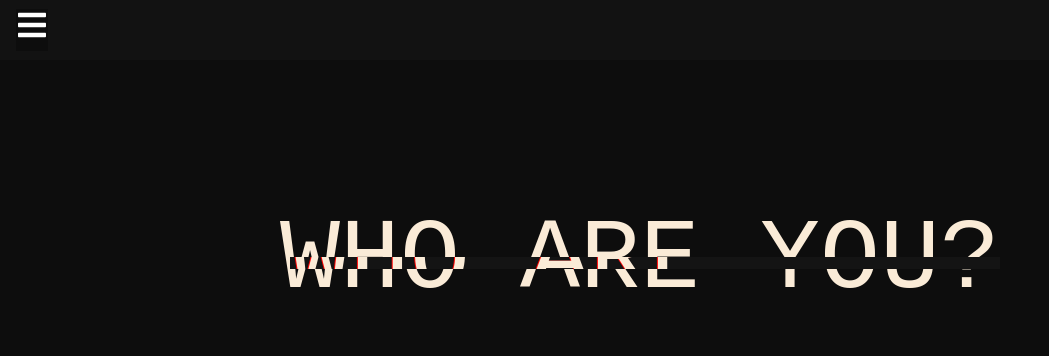
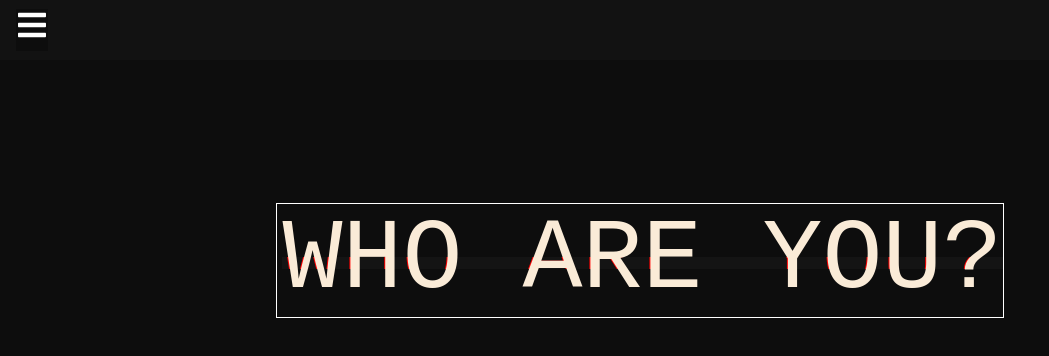
Before and after one commit to Igor-Cavalera/whoAreYou, a React (Create React App) app: page / in a window 1280 px wide. Shown: the top 356 px of the page, without its empty margins (0-1049 px from the left). Built offline with nearby package versions, Linux system fonts and the light colour scheme.

Commit message:
ajustando-efeito-glitch

```diff
--- a/src/components/styles/Home.css
+++ b/src/components/styles/Home.css
@@ -10,11 +10,15 @@
     font-size: 100px;
     position: relative;
     margin: 0 auto;
+    padding-left: 5px;
+    border-style: solid;
+    border-width: 1px;
+    border-color: #ffffff;
 }
 .glitch::after {
     content: attr(data-text);
     position: absolute;
-    left: 10px;
+    left: 5px;
     text-shadow: -1px 0 red;
     top: 0;
     color: antiquewhite;
@@ -27,11 +31,11 @@
 .glitch::before {
     content: attr(data-text);
     position: absolute;
-    left: -10px;
+    left: -4px;
     text-shadow: 1px 0 blue;
     top: 0;
     color: antiquewhite;
-    background-color: #141414;
+    background-color: #0c0c0c;
     overflow: hidden;
     clip: rect(0, 900px, 0, 0);
     animation: animate-glitch 2s infinite linear alternate-reverse;
```
